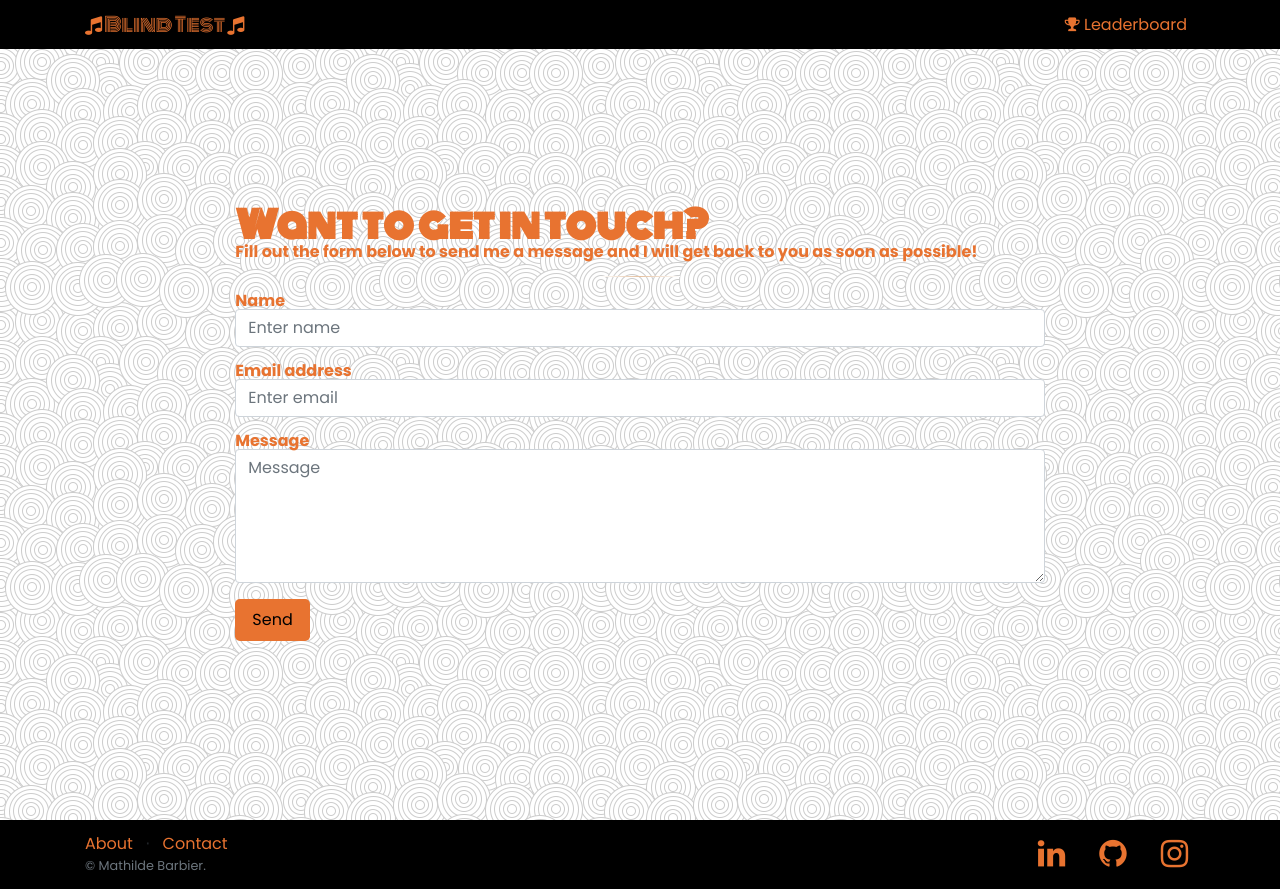
After one commit to Code-Institute-Submissions/soul-blind-test, a Flask app: page /contact/ in a window 1280 px wide. The commit adds this page. Run offline with Flask 2, Linux system fonts and the light colour scheme; some libraries are stand-ins or nearby versions.

Commit message:
Add contact page

```diff
--- a/run.py
+++ b/run.py
@@ -256,9 +256,13 @@ def play_song(player_id, song_number):
 @app.route('/<player_id>/result/')
 def result(player_id):
     game_id = get_game_id(player_id)
-    result_data = get_result_data(player_id)
+    result_data = get_result_data(game_id)
     total_points = get_total_points(player_id)
     return render_template('result.html', player_id=player_id, result_data=result_data, total_points=total_points)
+
+@app.route("/contact/")
+def contact():
+    return render_template('contact.html')
 
 
 if __name__ == "__main__":
--- a/static/css/styles.css
+++ b/static/css/styles.css
@@ -96,10 +96,14 @@ button.btn:hover{
     background-image:url("/static/img/swirl_pattern.png");
     /* Background pattern from Subtle Patterns */
     min-height:100%;
-    padding:0;
+    min-width:100%;
     margin-top:20px;
 }
 
+.container-fluid{
+    padding-right:0;
+    padding-left:0;
+}
 
 nav, footer {
     background-color:black;
@@ -140,7 +144,10 @@ footer.footer {
     background-size: cover;
 	background-position: top center;
     min-height:100vh;
+    padding-right:0;
+    padding-left:0;
 }
+
 
 .landing-page h1{
     color: #e5c09e;
@@ -162,7 +169,6 @@ footer.footer {
 
 
 /*Styles for the playing pages*/
-
 
 .playing-area{
     background-color: rgba(15, 12, 10, 0.6);
@@ -218,6 +224,7 @@ footer.footer {
     font-family: 'Monoton', cursive;
     font-size:2.3rem;
     letter-spacing: 2px;
+    padding:5px;
     margin-bottom:1.5rem;
     text-align:center;
 }
@@ -228,7 +235,33 @@ footer.footer {
     font-size:1.2rem;
 }
 
+.result-area h3 span{
+    font-weight:700;
+}
+
+.result-area h6 {
+    font-weight:700;
+}
 
 .result-area .btn-result{
     margin: 2px auto;
 }
+
+
+/*Contact Page*/
+.contact-area{
+    min-height:100vh;
+    color:#e87330;
+    font-weight:700;
+}
+
+.contact-area .form-area{
+    padding:2rem;
+    box-sizing:border-box;
+}
+
+.contact-area h2{
+    font-family: 'Monoton', cursive;
+    font-size:2.3rem;
+    margin-top:1.5rem;
+}
--- a/templates/base.html
+++ b/templates/base.html
@@ -52,7 +52,7 @@
               </li>
               <li class="list-inline-item">&sdot;</li>
               <li class="list-inline-item">
-                <a href="#">Contact</a>
+                <a href="{{url_for('contact')}}">Contact</a>
               </li>
             </ul>
             <p class="text-muted small mb-4 mb-lg-0">&copy; Mathilde Barbier.</p>
--- /dev/null
+++ b/templates/contact.html
@@ -0,0 +1,33 @@
+{% extends 'base.html' %}
+
+{% block content %}
+    <div class="container-fluid swirling-background">
+      <div class="row contact-area flex-column align-items-center justify-content-center flex-wrap">
+        <div class="col-lg-8 col-md-10 mx-auto form-area">
+          <h2>Want to get in touch?</h2>
+          <p>Fill out the form below to send me a message and I will get back to you as soon as possible!</p>
+          <hr>
+          <form>
+            <div class="form-group">
+              <label for="name">Name</label>
+              <input type="text" class="form-control" id="name" aria-describedby="name" required placeholder="Enter name">
+            </div>
+            <div class="form-group">
+              <label for="email">Email address</label>
+              <input type="email" class="form-control" id="emai" aria-describedby="emailHelp" required placeholder="Enter email">
+            </div>
+
+            <div class="form-group controls">
+                <label>Message</label>
+                <textarea rows="5" class="form-control" placeholder="Message" id="message" required></textarea>
+                <p class="help-block text-danger"></p>
+              </div>
+
+            <div class="form-group">
+              <button type="submit" class="btn btn-lg">Send</button>
+            </div>
+          </form>
+        </div>
+      </div>
+    </div>
+{% endblock %}
```
Also changed, not shown: templates/result.html (+8 -5 lines).
